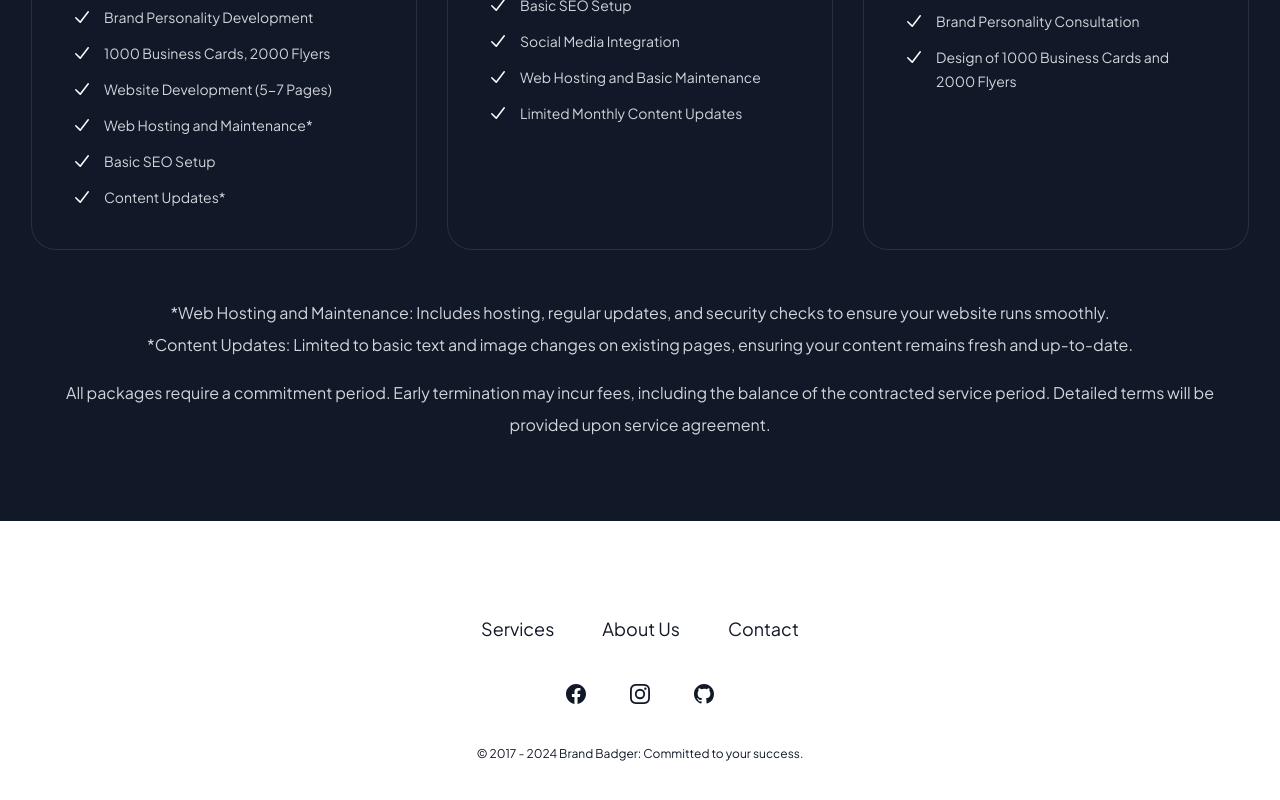
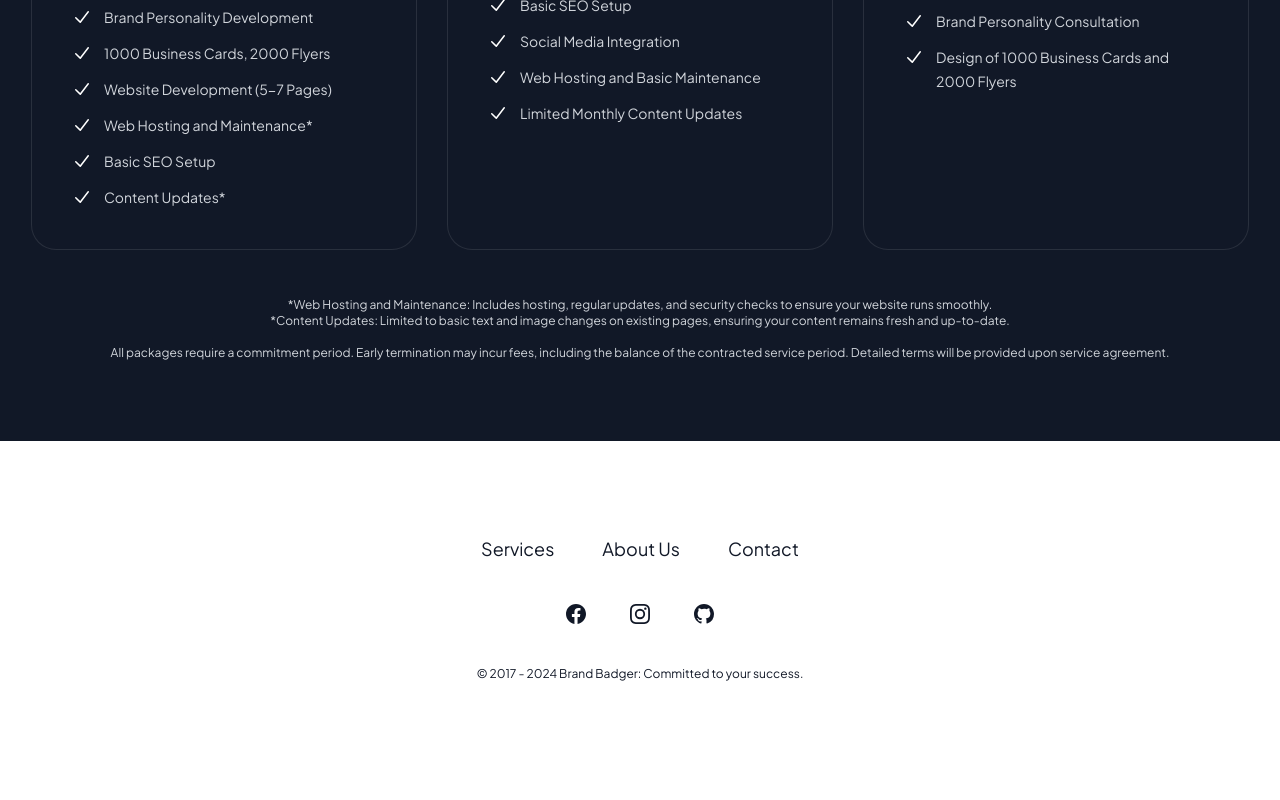
Before and after one commit to andyjterry/vitalize, a Nuxt app: page /services in a window 1280 px wide. Shown: the part 919-1719 px from the top of the page. After the commit the page ends 1697 px from the top, so only its background shows below. Built offline with nearby package versions, Linux system fonts and the light colour scheme; a web font is replaced by a local one.

Commit message:
updated team

```diff
--- a/data/team.json
+++ b/data/team.json
@@ -3,14 +3,14 @@
     "subtext": "Meet the team behind Brand Badger. We're a group of passionate individuals who love what we do and are dedicated to delivering the best results for our clients.",
     "staff": [
     {
-        "name": "Andy Terry",
+        "name": "Andy",
         "businessRole": "Managing Director",
         "role": "Front-End Developer & Designer",
-        "imageUrl": "https://scontent.fman2-2.fna.fbcdn.net/v/t39.30808-6/347231099_7543022469094831_3545115610667272054_n.jpg?_nc_cat=104&ccb=1-7&_nc_sid=5f2048&_nc_ohc=25drA_TgopQAX8-UVhd&_nc_ht=scontent.fman2-2.fna&oh=00_AfBYZt3TduiLhjDNC9l-U93tr8MlwhEbyUVe225uENidKg&oe=65F7C499",
+        "imageUrl": "https://scontent.fman2-2.fna.fbcdn.net/v/t39.30808-6/347231099_7543022469094831_3545115610667272054_n.jpg?_nc_cat=104&ccb=1-7&_nc_sid=5f2048&_nc_ohc=ZiISJWcZ_14AX9nu6W6&_nc_ht=scontent.fman2-2.fna&oh=00_AfA-ydc8yobkc1nw2OsGF9DuZ19M9FQE42mtPGlT8C4LEQ&oe=65FDB359",
         "bio": "With a blend of technical expertise and an eye for design, Andy drives Brand Badger's mission to create unique digital experiences that engage and inspire."
     },
     {
-        "name": "Paige Henaghan",
+        "name": "Paige",
         "businessRole": "Director",
         "role": "Business Operations & Client Relations",
         "imageUrl": "https://scontent.fman2-1.fna.fbcdn.net/v/t1.6435-9/47360186_2255498424727307_7988958711831855104_n.jpg?_nc_cat=108&ccb=1-7&_nc_sid=5f2048&_nc_ohc=25tG1gOzQ8oAX_QvIMX&_nc_oc=AQn-qHjSl7fRKI6ql5RQKdKC3__APoCTZcJcSGzyltU0HrcZim7q4UG8Y_u_U4y-gQI&_nc_ht=scontent.fman2-1.fna&oh=00_AfBWwBjho0MHZip63i-jQ76x-jMai7hxF6zMmsqzDTWXyw&oe=661B189A",
--- a/pages/services.vue
+++ b/pages/services.vue
@@ -41,7 +41,7 @@
               </ul>
             </div>
           </div>
-          <div class="mt-12 mx-auto max-w-6xl text-center text-xs text-gray-300">
+          <div class="mt-12 mx-auto max-w-6xl small-print">
   <p>*Web Hosting and Maintenance: Includes hosting, regular updates, and security checks to ensure your website runs smoothly.</p>
   <p>*Content Updates: Limited to basic text and image changes on existing pages, ensuring your content remains fresh and up-to-date.</p>
   <p class="mt-4">All packages require a commitment period. Early termination may incur fees, including the balance of the contracted service period. Detailed terms will be provided upon service agreement.</p>
@@ -100,3 +100,12 @@
     // Add more plans here following the same structure
   ]);
   </script>
+
+  <style scoped>
+  .small-print {
+  @apply text-sm text-gray-300;
+  p {
+    @apply text-xs text-center;
+  }
+  }
+  </style>
```
